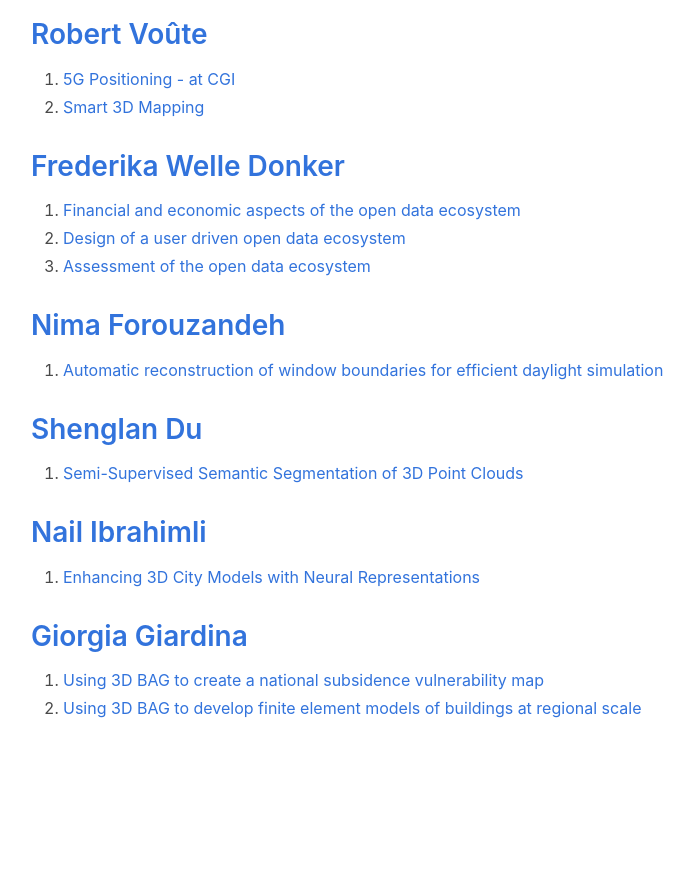
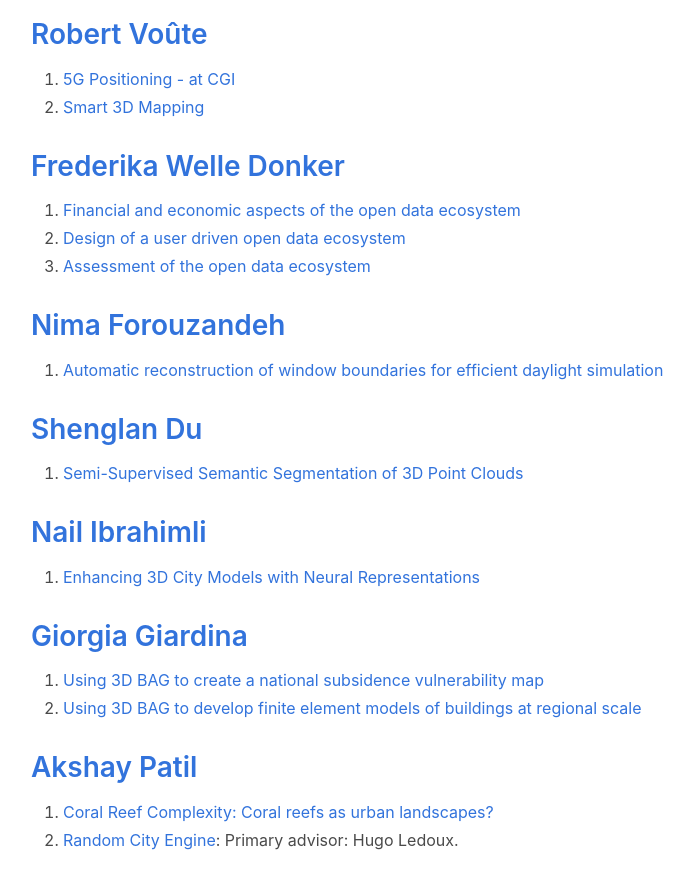
Before and after one commit to tudelft3d/geo2020, a Jekyll site: the page built from potentialtopics/index.md, in a window 1280 px wide and 900 px high, scrolled down 4189 px. Shown: the top 889 px of the window, without its empty margins (33-727 px from the left). Built offline with Jekyll 4.4.1, drawn with Linux system fonts in a browser that asks for light colours; nearby versions of some CDN libraries; before the commit the page ends 4957 px from its top, so only the background shows below that.

Commit message:
Update topics with Akshay

```diff
--- a/potentialtopics/index.md
+++ b/potentialtopics/index.md
@@ -190,3 +190,7 @@ no more topics for this year
 ## [Giorgia Giardina ](https://www.tudelft.nl/en/ceg/about-faculty/departments/geoscience-engineering/sections/geo-engineering/staff/academic-staff/giardina-g)
 1. [Using 3D BAG to create a national subsidence vulnerability map](https://3d.bk.tudelft.nl/education/msctopics/#using-3d-bag-to-create-a-national-subsidence-vulnerability-map)
 2. [Using 3D BAG to develop finite element models of buildings at regional scale](https://3d.bk.tudelft.nl/education/msctopics/#using-3d-bag-to-develop-finite-element-models-of-buildings-at-regional-scale)
+
+## [Akshay Patil](https://3d.bk.tudelft.nl/apatil/)
+1. [Coral Reef Complexity: Coral reefs as urban landscapes?](https://3d.bk.tudelft.nl/education/msctopics/#coral-reef-complexity)
+2. [Random City Engine](https://3d.bk.tudelft.nl/education/msctopics/#random-city-engine): Primary advisor: Hugo Ledoux.
```
